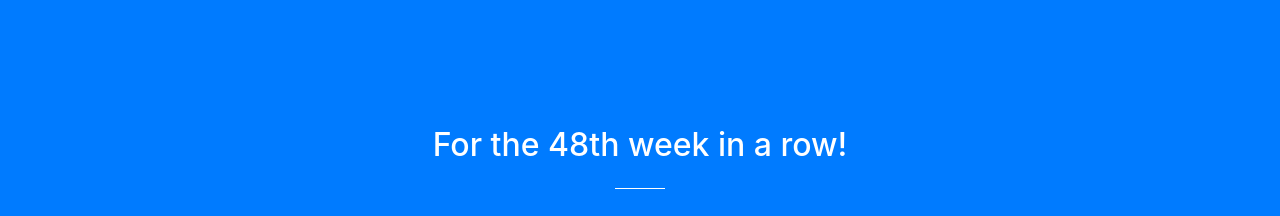
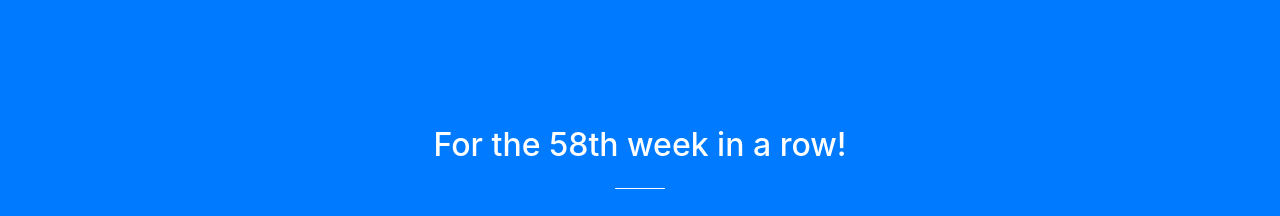
Before and after one commit to fbocain/goodest, a website with bundled scripts: page index.html in a window 1280 px wide. Shown: the part 802-1018 px from the top of the page. Built offline with nearby package versions, Linux system fonts and the light colour scheme.

Commit message:
Update index.html

```diff
--- a/index.html
+++ b/index.html
@@ -75,7 +75,7 @@
       <div class="container">
         <div class="row">
           <div class="col-lg-8 mx-auto text-center">
-            <h2 class="section-heading text-white">For the 48th week in a row!</h2>
+            <h2 class="section-heading text-white">For the 58th week in a row!</h2>
             <hr class="light my-4">
             <p class="text-faded mb-4">Gooder than the competition!</p>
             <a class="btn btn-light btn-xl js-scroll-trigger" href="#services">It's Donovan!</a>
```
